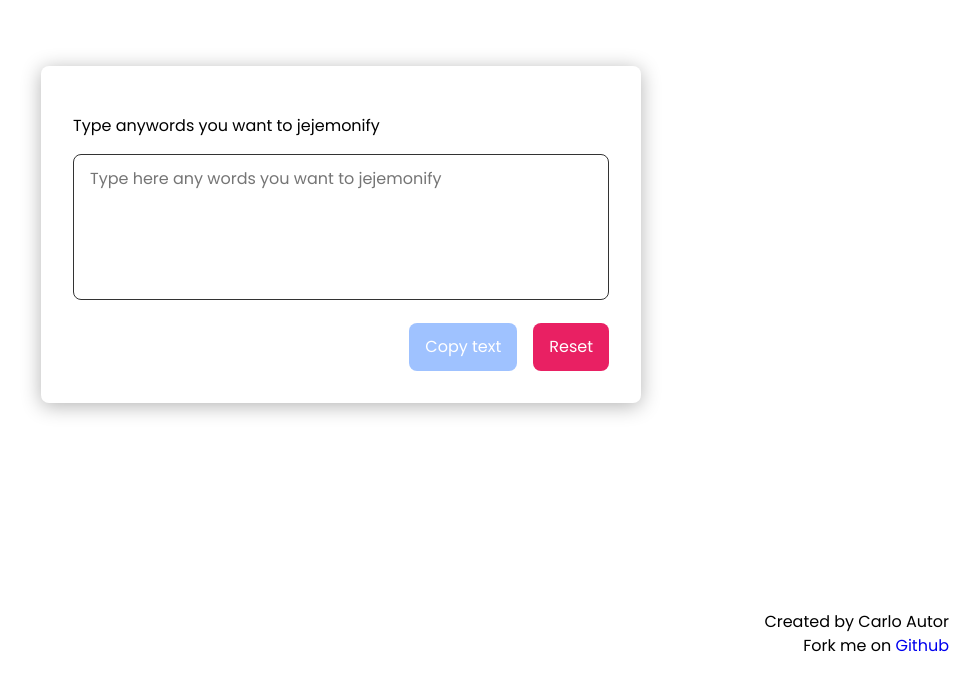
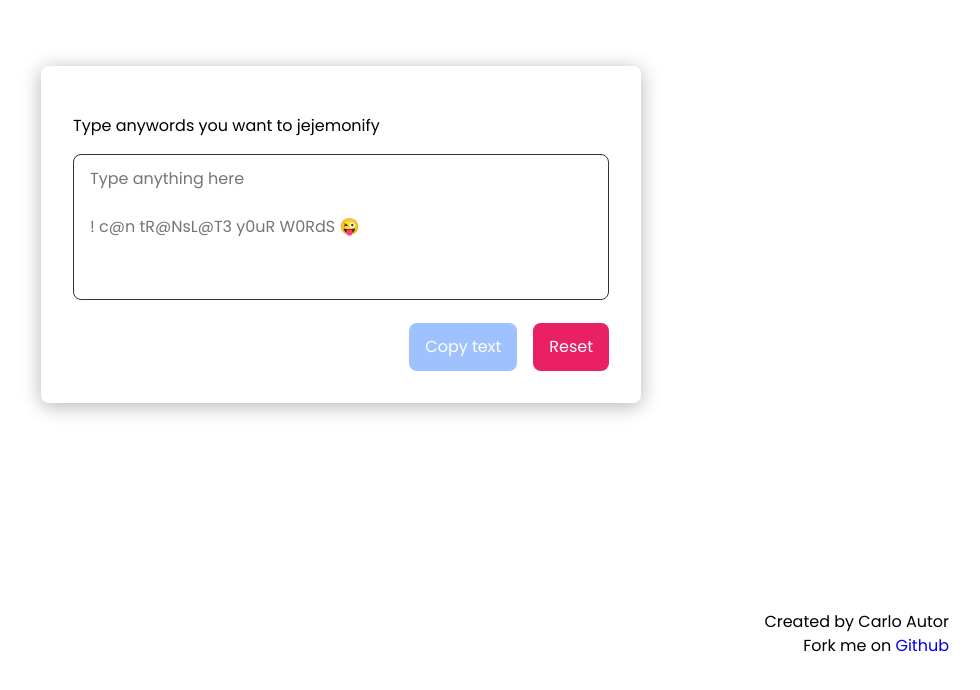
Before and after one commit to A14313/jejemonify-app, a website built with Parcel: page src/index.html in a window 1280 px wide. Shown: the part 110-800 px from the top of the page, without its empty margins (299-1279 px from the left). Built offline with nearby package versions, Linux system fonts and the light colour scheme.

Commit message:
Updated the animations and placeholder
Updated the animations and placeholder

```diff
--- a/src/index.html
+++ b/src/index.html
@@ -29,7 +29,6 @@
 					<textarea
 						name=""
 						id="jejemonifyTextArea"
-						placeholder="Type here any words you want to jejemonify"
 						cols="30"
 						rows="5"
 					></textarea>
--- a/src/js/script.js
+++ b/src/js/script.js
@@ -63,6 +63,11 @@ jejemonifyTextArea.addEventListener('input', (e) => {
 	}
 });
 
+jejemonifyTextArea.setAttribute(
+	'placeholder',
+	`Type anything here\n\n${jejemonify('I can translate your words 😜')}`
+);
+
 copyBtn.addEventListener('click', () => {
 	//Select the text field
 	jejemonifyTextArea.select();
--- a/src/scss/main.scss
+++ b/src/scss/main.scss
@@ -63,7 +63,7 @@ a {
 	border-radius: var(--border-radius);
 	box-shadow: 0 3px 20px 0px rgba(0, 0, 0, 0.3);
 	padding: 2em;
-	transition: max-width var(--transition-speed) ease;
+	transition: max-width var(--transition-speed) 300ms ease;
 
 	@include mediaQuery(sm) {
 		max-width: 600px;
```
Also changed, not shown: dist/index.html, 8 other files.
